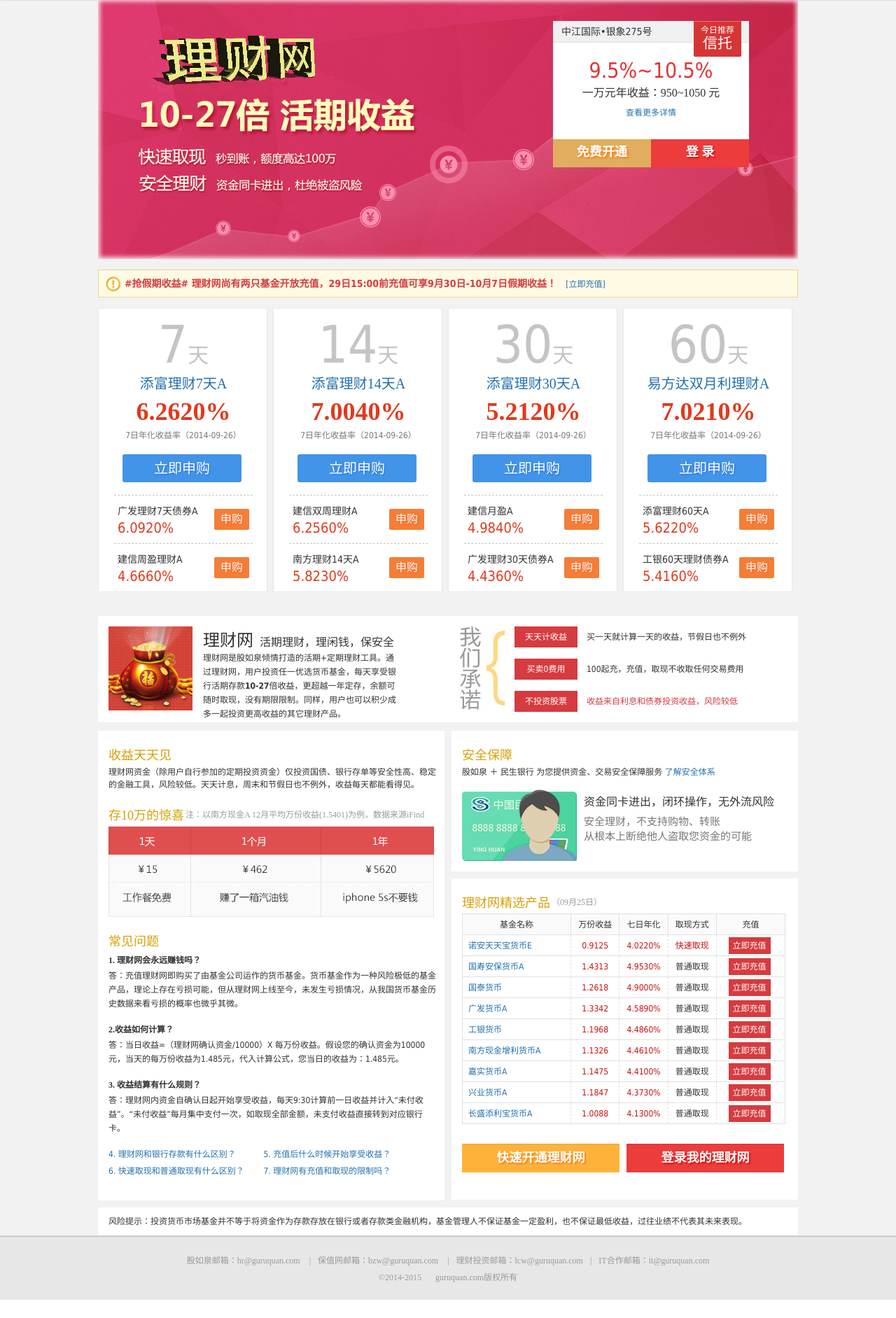
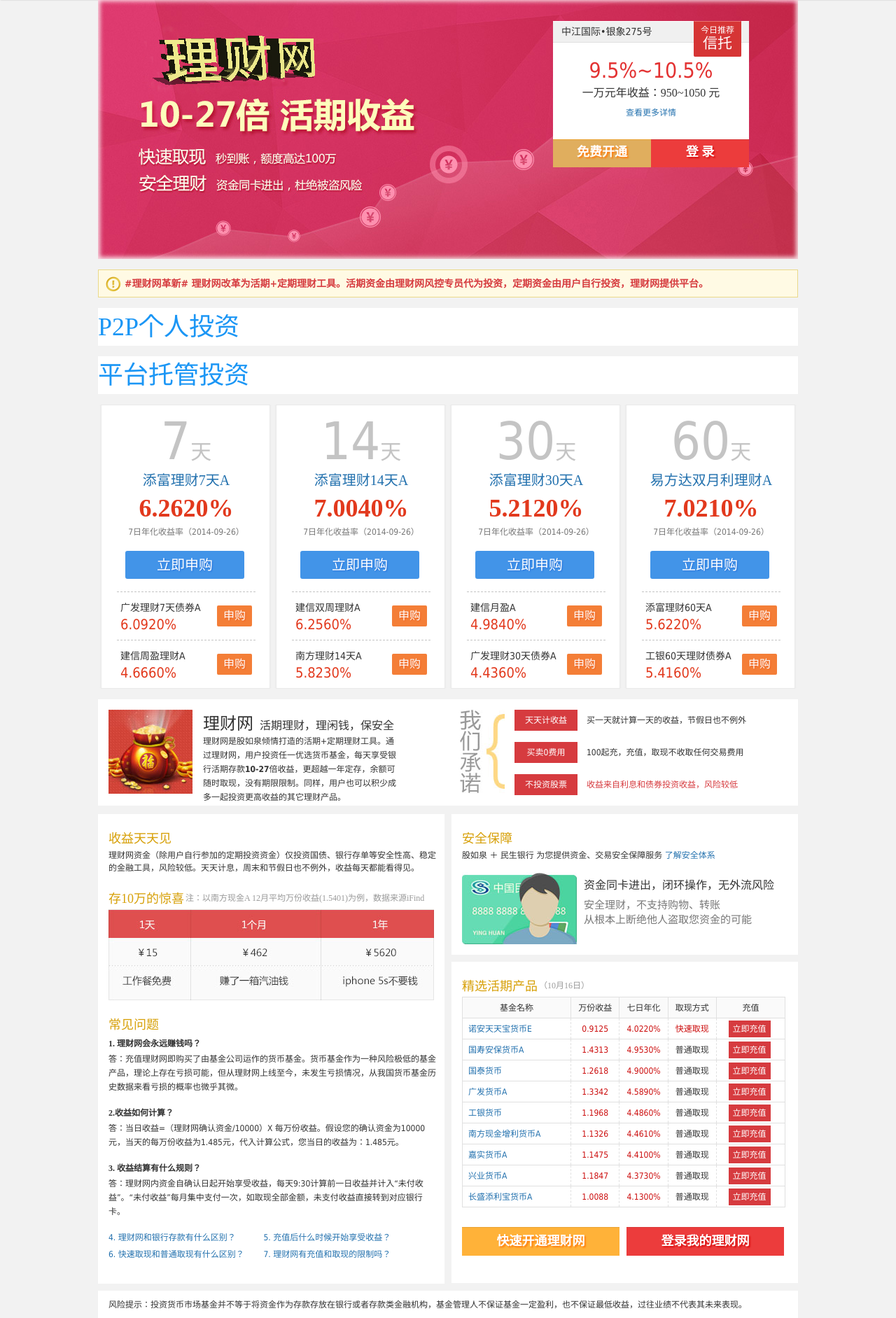
Before and after one commit to 20140420/hzgrq, a PHP site: page /lcw/index.html in a window 1280 px wide. Shown: the part 33-1916 px from the top of the page at 70% size. Before the commit the page ends 1890 px from the top, so only its background shows below. Run offline with PHP 8.4, Linux system fonts and the light colour scheme.

Commit message:
理财网整理下 接下来加入P2P模块
理财网整理下 接下来加入P2P模块

```diff
--- a/lcw/_notes/dwsync.xml
+++ b/lcw/_notes/dwsync.xml
@@ -1,5 +1,5 @@
 <?xml version="1.0" encoding="utf-8" ?>
 <dwsync>
-<file name="index.html" server="C:/wamp/www/hzgrq/" local="130578412135069160" remote="130578412130000000" Dst="0" />
+<file name="index.html" server="C:/wamp/www/hzgrq/" local="130579001449636776" remote="130579001440000000" Dst="0" />
 <file name="zjgjyx.html" server="C:/wamp/www/hzgrq/" local="130578411363185011" remote="130578411360000000" Dst="0" />
 </dwsync>
--- a/lcw/css/_notes/dwsync.xml
+++ b/lcw/css/_notes/dwsync.xml
@@ -1,5 +1,5 @@
 <?xml version="1.0" encoding="utf-8" ?>
 <dwsync>
-<file name="lcw.css" server="C:/wamp/www/hzgrq/" local="130577731686964213" remote="130577731680000000" Dst="0" />
+<file name="lcw.css" server="C:/wamp/www/hzgrq/" local="130579001164900490" remote="130579001160000000" Dst="0" />
 <file name="zjgjyx.css" server="C:/wamp/www/hzgrq/" local="130578405261946040" remote="130578405260000000" Dst="0" />
 </dwsync>
--- a/lcw/css/lcw.css
+++ b/lcw/css/lcw.css
@@ -427,7 +427,7 @@ html, body{background: #f2f2f2;height:100%;width:100%;color: #333;}
 }
 /* 基金商品 */
 .m_cont_0_lcw{
-	margin: 0 auto 34px;
+	margin: 0 auto 15px;
 	width: 1000px;
 	overflow: hidden;
 	zoom: 1;
@@ -442,13 +442,13 @@ html, body{background: #f2f2f2;height:100%;width:100%;color: #333;}
 	display: inline;
 	width: 198px;
 	border: 1px solid #e9e9e9;
-	margin-left: 0px;
+	margin-left: 4px;
 	box-shadow: 0 0 3px #e9e9e9;
 	padding-top: 0;
 	padding-right: 20px;
 	padding-bottom: 0px;
 	padding-left: 22px;
-	margin-right: 8px;
+	margin-right: 4px;
 }
 .product-wraper{
 	text-align: center;
@@ -501,3 +501,29 @@ html, body{background: #f2f2f2;height:100%;width:100%;color: #333;}
 .container {
 	height: auto;
 }
+/* p2p借贷 个人对个人 */
+.m_cont_p2p{
+	width: 1000px;
+	background: #fff;
+	margin: 0px auto 15px;
+}
+.m_title_p2p h3{
+	color: #1b96f5;
+	margin-bottom: 10px;
+	font-family: "华文行楷";
+	font-size: 36px;
+	font-weight: lighter;
+}
+/* p2c借贷 个人对公司 */
+.m_cont_p2c{
+	width: 1000px;
+	background: #fff;
+	margin: 0px auto 15px;
+}
+.m_title_p2c h3{
+	color: #1b96f5;
+	margin-bottom: 10px;
+	font-family: "华文行楷";
+	font-size: 36px;
+	font-weight: lighter;
+}
--- a/lcw/index.html
+++ b/lcw/index.html
@@ -51,9 +51,23 @@
             </div>
         </div>
     </div><!-- banner end -->
-    <p class="tip_0"><b class="icon_0"></b>#抢假期收益# 理财网尚有两只基金开放充值，29日15:00前充值可享9月30日-10月7日假期收益！<a href="http://www.guruquan.com/login.html" target="_blank">  [立即充值]</a></p>
+    <p class="tip_0"><b class="icon_0"></b>#理财网革新# 理财网改革为活期+定期理财工具。活期资金由理财网风控专员代为投资，定期资金由用户自行投资，理财网提供平台。</p>
     <!-- 以下封装  -->
     <div class="m_wraper_0">
+    	<div class="m_cont_p2p">
+        	<div class="m_title_p2p">
+				<h3>
+					P2P个人投资
+				</h3>
+			</div>
+        </div>
+        <div class="m_cont_p2c">
+        	<div class="m_title_p2c">
+				<h3>
+					平台托管投资
+				</h3>
+			</div>
+        </div>
 		<div class="m_cont_0_lcw">
             <ul class="sub_cont_list">
 				                <li>
@@ -247,8 +261,8 @@
             <div class="sub_cont_1 mt10">
                 <div class="sub_box">
                     <div class="m_title_0">
-                        <h3 class="fl">理财网精选产品</h3>
-                    <span class="gray">（09月25日）</span>
+                        <h3 class="fl">精选活期产品</h3>
+                    <span class="gray">（10月16日）</span>
                     </div>
                     <div class="cont_wraper">
                         <table class="m_table">
```
